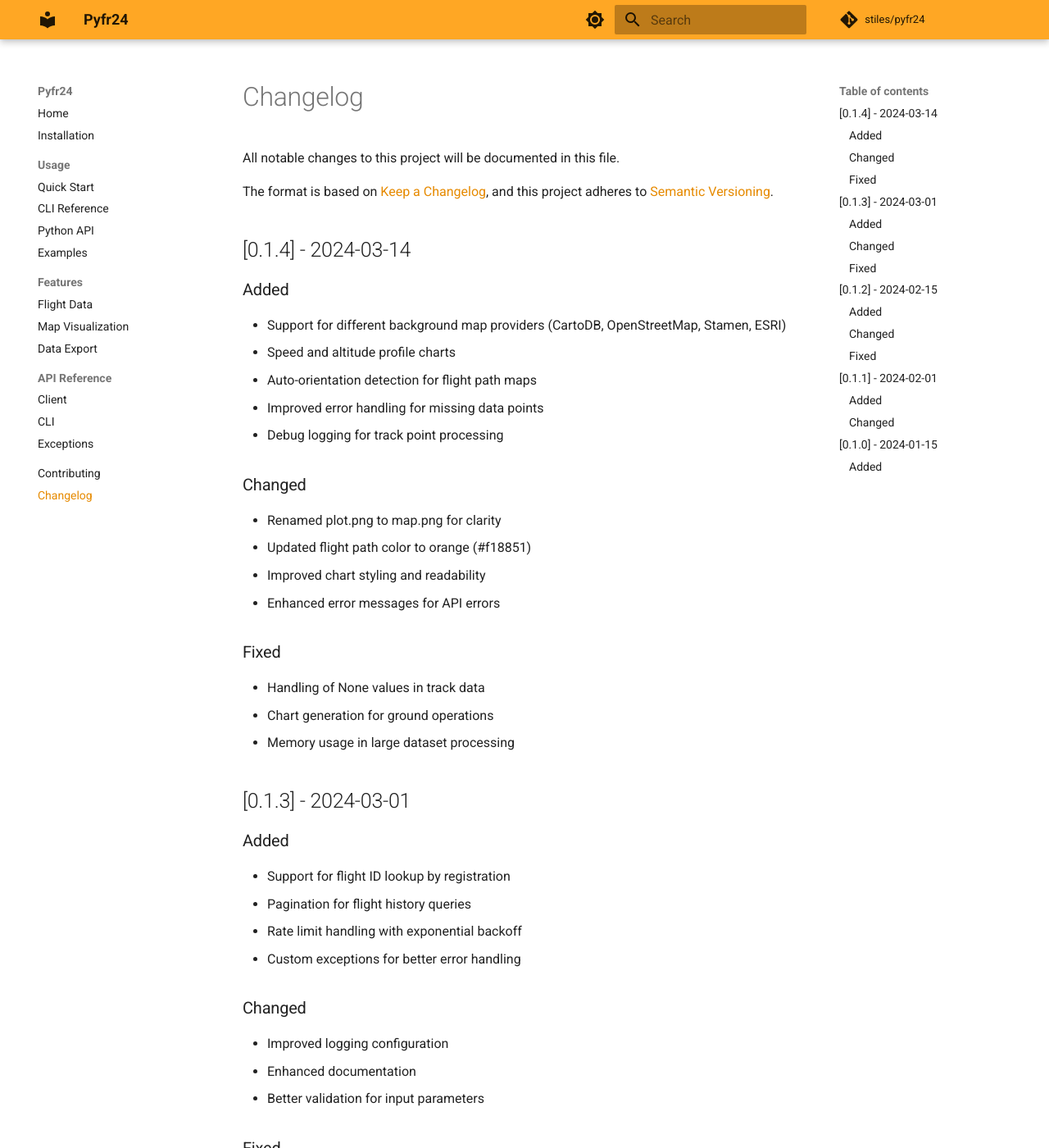
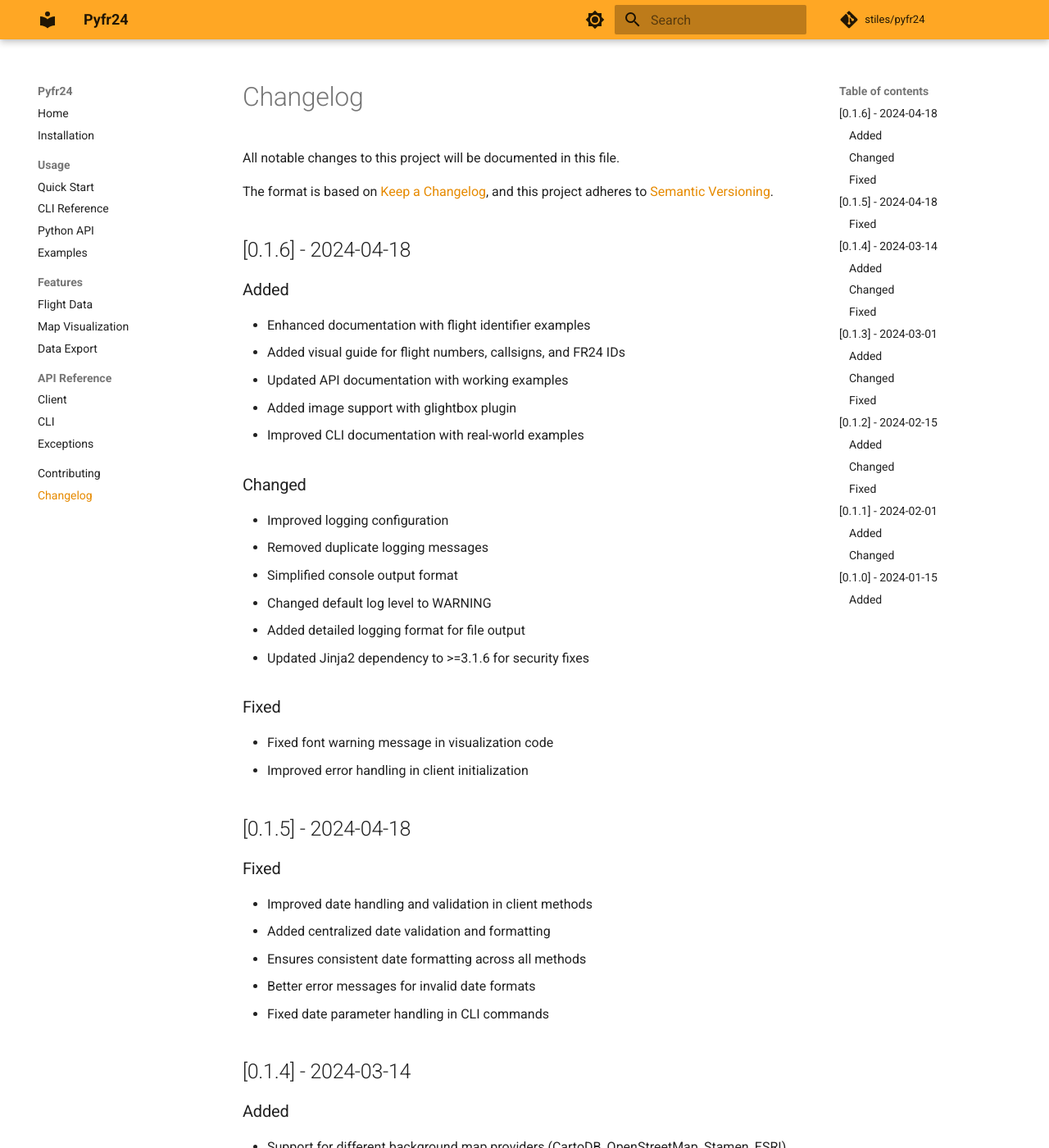
Before and after one commit to stiles/pyfr24, an MkDocs documentation site: the page built from docs/changelog/index.md, in a window 1280 px wide and 1400 px high. Shown: the whole window at 82% size. Built offline with MkDocs 1.6.1 and Material for MkDocs 9.7.7, drawn with Linux system fonts in a browser that asks for light colours; comment, search, counter and statistics services are not loaded.

Commit message:
chore: bump version to 0.1.6 and update changelogs

```diff
--- a/docs/changelog/index.md
+++ b/docs/changelog/index.md
@@ -4,6 +4,36 @@ All notable changes to this project will be documented in this file.
 
 The format is based on [Keep a Changelog](https://keepachangelog.com/en/1.0.0/),
 and this project adheres to [Semantic Versioning](https://semver.org/spec/v2.0.0.html).
+
+## [0.1.6] - 2024-04-18
+
+### Added
+- Enhanced documentation with flight identifier examples
+  - Added visual guide for flight numbers, callsigns, and FR24 IDs
+  - Updated API documentation with working examples
+  - Added image support with glightbox plugin
+  - Improved CLI documentation with real-world examples
+
+### Changed
+- Improved logging configuration
+  - Removed duplicate logging messages
+  - Simplified console output format
+  - Changed default log level to WARNING
+  - Added detailed logging format for file output
+- Updated Jinja2 dependency to >=3.1.6 for security fixes
+
+### Fixed
+- Fixed font warning message in visualization code
+- Improved error handling in client initialization
+
+## [0.1.5] - 2024-04-18
+
+### Fixed
+- Improved date handling and validation in client methods
+  - Added centralized date validation and formatting
+  - Ensures consistent date formatting across all methods
+  - Better error messages for invalid date formats
+  - Fixed date parameter handling in CLI commands
 
 ## [0.1.4] - 2024-03-14
 
--- a/setup.py
+++ b/setup.py
@@ -5,7 +5,7 @@ with open("README.md", "r", encoding="utf-8") as fh:
 
 setup(
     name='pyfr24',
-    version='0.1.5',
+    version='0.1.6',
     description='A Python client for the Flightradar24 API with CLI support',
     long_description=long_description,
     long_description_content_type="text/markdown",
```
Also changed, not shown: CHANGELOG.md (+21 -0 lines), docs/changelog.md (+30 -0 lines).
